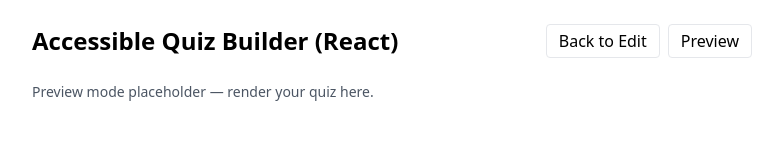
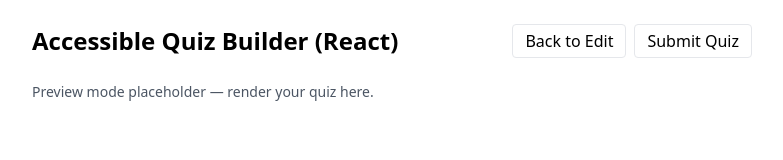
Before and after one commit to Kgaogel09/quiz-builder, a React (Vite) app: page / in a window 1280 px wide. Both pictures are taken after a click on the button "Preview". Shown: the top 160 px of the page, without its empty margins (248-1031 px from the left). Built offline with nearby package versions, Linux system fonts and the light colour scheme.

Commit message:
fix(App): update button functionality and accessibility for quiz submission

```diff
--- a/src/App.tsx
+++ b/src/App.tsx
@@ -25,11 +25,12 @@ export default function App() {
             {mode === "edit" ? "Preview" : "Back to Edit"}
           </button>
           <button
-            aria-pressed={mode === "preview"}
+            aria-pressed={mode === "results"}
             className="px-3 py-1 border rounded"
-            onClick={() => setMode("preview")}
+            onClick={() => setMode("results")}
+            hidden={mode === "edit"}
           >
-            Preview
+            Submit Quiz
           </button>
         </div>
       </header>
```
